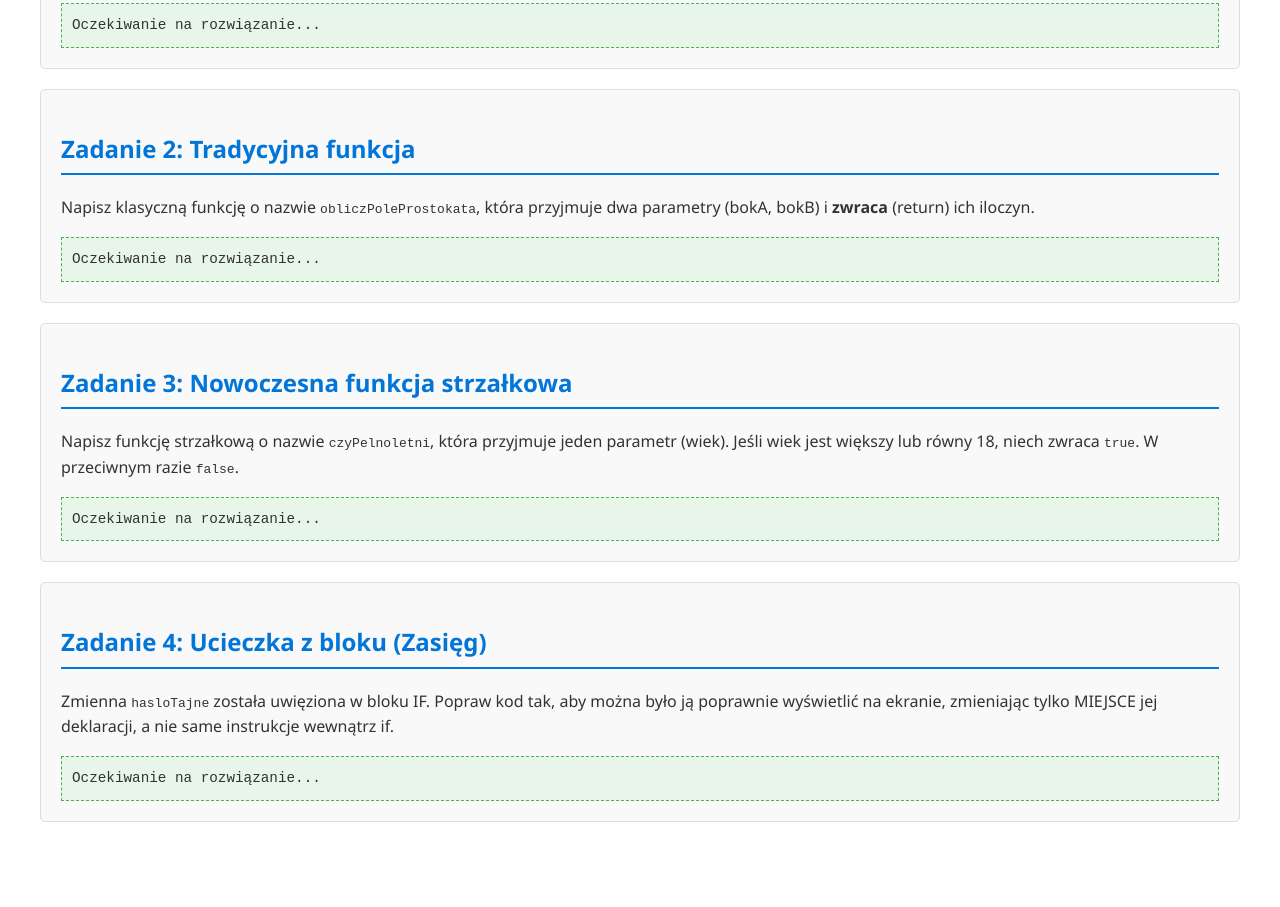
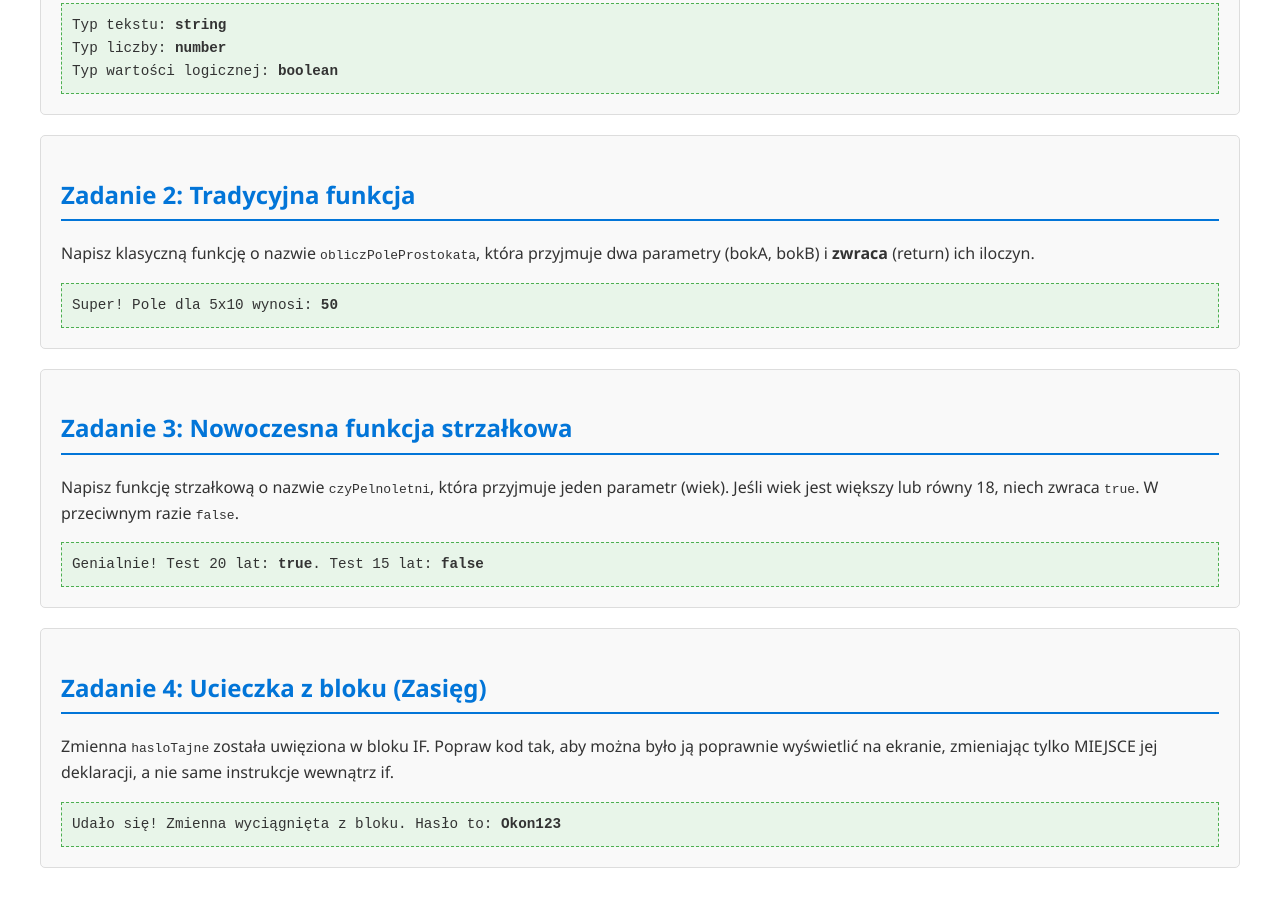
Before and after one commit to Liwka12/szkolenie, a plain HTML site: page zadania/1.2-zadania.html in a window 1280 px wide. Shown: the part 391-1298 px from the top of the page. Before the commit the page ends 1253 px from the top, so only its background shows below. Drawn offline with Linux system fonts and the light colour scheme.

Commit message:
Poprawka Zadanie Wykonane

```diff
--- a/zadania/1.2-zadania.html
+++ b/zadania/1.2-zadania.html
@@ -58,20 +58,13 @@
         /* --- TWÓJ KOD (Zadanie 1) --- */
         // let mojTekst = "Dowolny tekst";
 
+        let mojTekst = "ABCD";
+        let mojaLiczba = 55;
+        let czyPrawda = true;
 
-        let mojTekst =  "Tekst " ;
-
-        let mojaLiczba  =  19 ;
-
-        let czyPrawda = True  ;
-
-
-
-        let typTekstu = typeof ( mojTekst ) ;
-
-        let typliczb = typeof ( mojaLiczba ) ;
-
-        let typPrawdy = typeof ( czyPrawda ) ;
+        let typTekstu = typeof( mojTekst );
+        let typLiczby = typeof( mojaLiczba );
+        let typPrawdy = typeof( czyPrawda );
 
 
 
@@ -82,11 +75,9 @@
         /* --- TWÓJ KOD (Zadanie 2) --- */
 
 
-        function obliczPoleProstokata( bokA, bokB )
-        {
-             return( bokA * bokB );
+         function obliczPoleProstokata( bokA, bokB ) {
+            return ( bokA * bokB );
         }
-
 
 
 
@@ -97,7 +88,7 @@
 
         /* --- TWÓJ KOD (Zadanie 3) --- */
 
-        function czyPelnoletni( wiek ) {
+         function czyPelnoletni( wiek ) {
             if( wiek >= 18 ) {
                 return true;
             } else {
@@ -120,9 +111,9 @@
 
         // (napisz poprawny blok if tutaj)
 
-        let hasloTajne =  ""
-        if (true) {
-            let hasloTajne = "Okon123"
+         let hasloTajne = '';
+        if ( true ) {
+            hasloTajne = "Okon123";
         }
 
 
```
